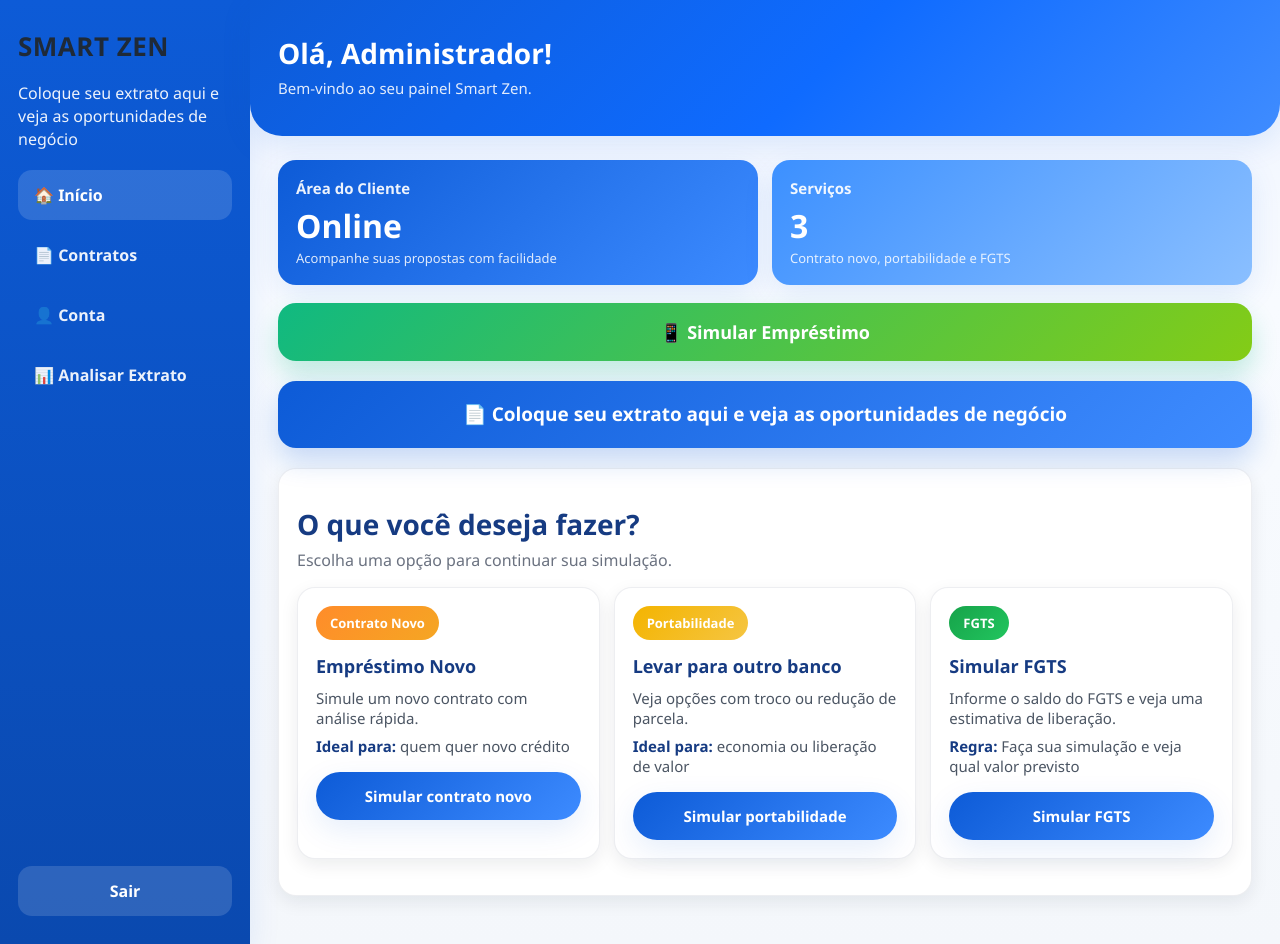
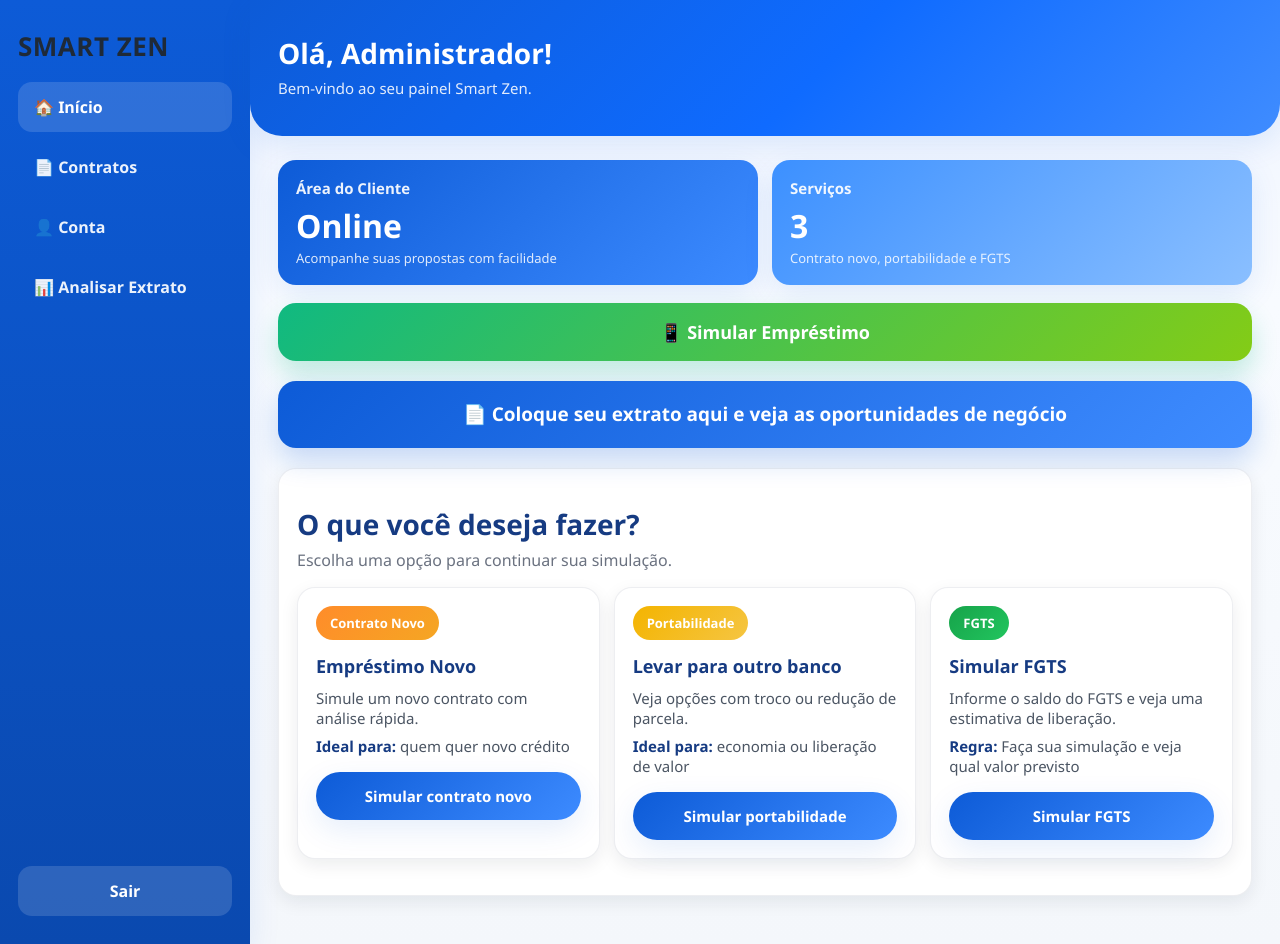
Before and after one commit to jwmister21/smartzen, a Flask app: page /dashboard in a window 1280 px wide. Run offline with Flask 3, Linux system fonts and the light colour scheme; a user stored in the database is signed in; data that the repository does not hold is empty; some libraries are stand-ins or nearby versions.

Commit message:
Update dashboard.html

```diff
--- a/templates/dashboard.html
+++ b/templates/dashboard.html
@@ -13,10 +13,6 @@
     <aside class="sidebar">
         <div>
             <h2 class="logo">SMART ZEN</h2>
-
-            <p class="sidebar-subtitle">
-                Coloque seu extrato aqui e veja as oportunidades de negócio
-            </p>
 
             <ul>
                 <li class="active"><a href="/dashboard">🏠 Início</a></li>
```
